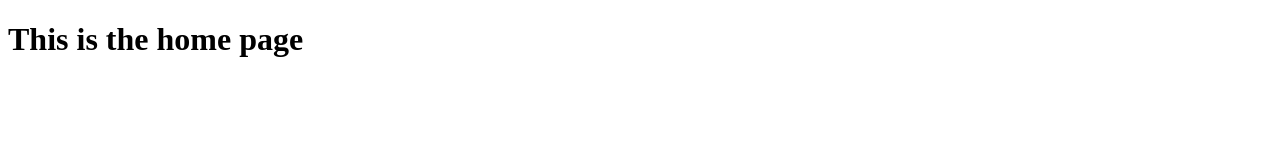
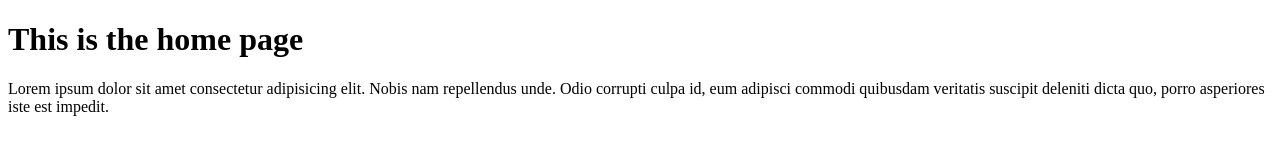
Before and after one commit to fannytan/littlemachines.github.io, a plain HTML site: page index.html in a window 1280 px wide. Drawn offline with Linux system fonts and the light colour scheme.

Commit message:
added a lorem ipsum paragraph

```diff
--- a/index.html
+++ b/index.html
@@ -10,5 +10,10 @@
 
 <h1>This is the home page</h1>
 
+<p>Lorem ipsum dolor sit amet consectetur adipisicing elit. Nobis nam repellendus unde. Odio corrupti culpa id, eum adipisci commodi quibusdam veritatis suscipit deleniti dicta quo, porro asperiores iste est impedit.</p>
+
+
+
+
 </body>
 </html>
```
